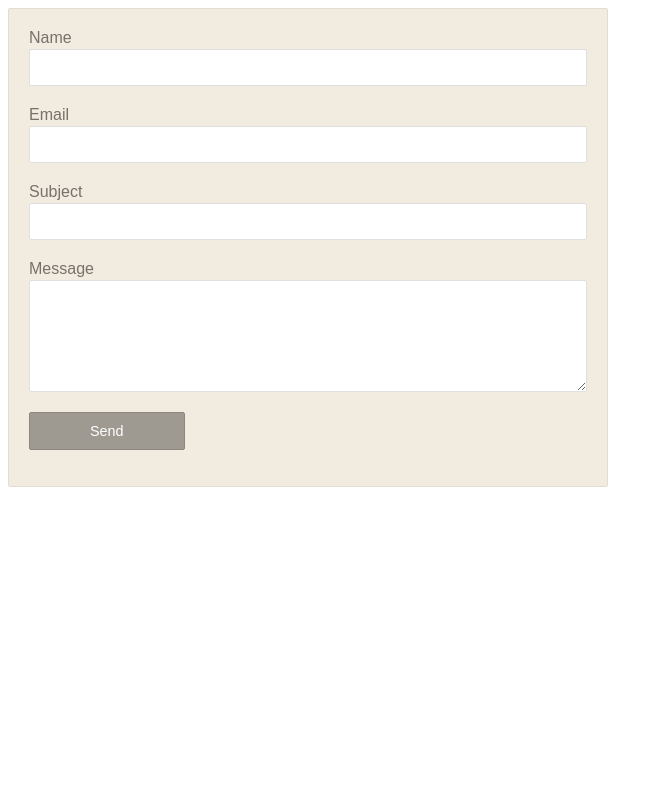
After one commit to teaspoon016/Gowell-Studio, a PHP site: page /forms/php-contact-form/send_contact_mail.php in a window 1280 px wide. The commit adds this page. Shown: the whole page, without its empty margins (0-663 px from the left). Run offline with PHP 8.4, Linux system fonts and the light colour scheme; some libraries are stand-ins or nearby versions.

Commit message:
email validation

```diff
--- a/assets/js/main.js
+++ b/assets/js/main.js
@@ -1,9 +1,3 @@
-/**
-* Template Name: EstateAgency - v4.9.1
-* Template URL: https://bootstrapmade.com/real-estate-agency-bootstrap-template/
-* Author: BootstrapMade.com
-* License: https://bootstrapmade.com/license/
-*/
 (function() {
   "use strict";
 
--- a/assets/vendor/php-email-form/validate.js
+++ b/assets/vendor/php-email-form/validate.js
@@ -58,9 +58,10 @@
       if (data.trim() == 'OK') {
         thisForm.querySelector('.sent-message').classList.add('d-block');
         thisForm.reset();
-      } else {
-        throw new Error(data ? data : 'Form submission failed and no error message returned from: ' + action);
       }
+      // else {
+      //   throw new Error(data ? data : 'Form submission failed and no error message returned from: ' + action);
+      // }
     })
     .catch((error) => {
       displayError(thisForm, error);
--- a/forms/contact.php
+++ b/forms/contact.php
@@ -7,7 +7,7 @@
   */
 
   // Replace contact@example.com with your real receiving email address
-  $receiving_email_address = 'contact@example.com';
+  $receiving_email_address = 'danieltambee@gmail.com';
 
   if( file_exists($php_email_form = '../assets/vendor/php-email-form/php-email-form.php' )) {
     include( $php_email_form );
--- /dev/null
+++ b/forms/php-contact-form/contact-view.php
@@ -0,0 +1,95 @@
+<html>
+<head>
+<title>Contact Us Form</title>
+<link rel="stylesheet" type="text/css" href="style.css" />
+</head>
+<body>
+    <div class="form-container">
+        <form name="frmContact" id="" frmContact"" method="post"
+            action="" enctype="multipart/form-data"
+            onsubmit="return validateContactForm()">
+
+            <div class="input-row">
+                <label style="padding-top: 20px;">Name</label> <span
+                    id="userName-info" class="info"></span><br /> <input
+                    type="text" class="input-field" name="userName"
+                    id="userName" />
+            </div>
+            <div class="input-row">
+                <label>Email</label> <span id="userEmail-info"
+                    class="info"></span><br /> <input type="text"
+                    class="input-field" name="userEmail" id="userEmail" />
+            </div>
+            <div class="input-row">
+                <label>Subject</label> <span id="subject-info"
+                    class="info"></span><br /> <input type="text"
+                    class="input-field" name="subject" id="subject" />
+            </div>
+            <div class="input-row">
+                <label>Message</label> <span id="userMessage-info"
+                    class="info"></span><br />
+                <textarea name="content" id="content"
+                    class="input-field" cols="60" rows="6"></textarea>
+            </div>
+            <div>
+                <input type="submit" name="send" class="btn-submit"
+                    value="Send" />
+
+                <div id="statusMessage">
+                        <?php
+                        if (! empty($message)) {
+                            ?>
+                            <p class='<?php echo $type; ?>Message'><?php echo $message; ?></p>
+                        <?php
+                        }
+                        ?>
+                    </div>
+            </div>
+        </form>
+    </div>
+
+    <script src="https://code.jquery.com/jquery-2.1.1.min.js"
+        type="text/javascript"></script>
+    <script type="text/javascript">
+        function validateContactForm() {
+            var valid = true;
+
+            $(".info").html("");
+            $(".input-field").css('border', '#e0dfdf 1px solid');
+            var userName = $("#userName").val();
+            var userEmail = $("#userEmail").val();
+            var subject = $("#subject").val();
+            var content = $("#content").val();
+
+            if (userName == "") {
+                $("#userName-info").html("Required.");
+                $("#userName").css('border', '#e66262 1px solid');
+                valid = false;
+            }
+            if (userEmail == "") {
+                $("#userEmail-info").html("Required.");
+                $("#userEmail").css('border', '#e66262 1px solid');
+                valid = false;
+            }
+            if (!userEmail.match(/^([\w-\.]+@([\w-]+\.)+[\w-]{2,4})?$/))
+            {
+                $("#userEmail-info").html("Invalid Email Address.");
+                $("#userEmail").css('border', '#e66262 1px solid');
+                valid = false;
+            }
+
+            if (subject == "") {
+                $("#subject-info").html("Required.");
+                $("#subject").css('border', '#e66262 1px solid');
+                valid = false;
+            }
+            if (content == "") {
+                $("#userMessage-info").html("Required.");
+                $("#content").css('border', '#e66262 1px solid');
+                valid = false;
+            }
+            return valid;
+        }
+</script>
+</body>
+</html>
--- /dev/null
+++ b/forms/php-contact-form/send_contact_mail.php
@@ -0,0 +1,30 @@
+<?php
+
+function strip_crlf($string)
+{
+    return str_replace("\r\n", "", $string);
+}
+
+if (! empty($_POST["send"])) {
+    $name = $_POST["name"];
+    $email = $_POST["userEmail"];
+    $subject = $_POST["subject"];
+    $content = $_POST["content"];
+
+    $toEmail = "admin@phppot_samples.com";
+    // CRLF Injection attack protection
+    $name = strip_crlf($name);
+    $email = strip_crlf($email);
+    if (! filter_var($email, FILTER_VALIDATE_EMAIL)) {
+        echo "The email address is invalid.";
+    } else {
+        // appending \r\n at the end of mailheaders for end
+        $mailHeaders = "From: " . $name . "<" . $email . ">\r\n";
+        if (mail($toEmail, $subject, $content, $mailHeaders)) {
+            $message = "Your contact information is received successfully.";
+            $type = "success";
+        }
+    }
+}
+require_once "contact-view.php";
+?>
--- /dev/null
+++ b/forms/php-contact-form/style.css
@@ -0,0 +1,69 @@
+body {
+    font-family: Arial;
+    width: 600px;
+}
+
+.form-container {
+    background: #f1ecdf;
+    border: #e2ddd2 1px solid;
+    padding: 20px;
+    border-radius: 2px;
+}
+
+.input-row {
+    margin-bottom: 20px;
+}
+
+.input-row label {
+    color: #75726c;
+}
+
+.input-field {
+    width: 100%;
+    border-radius: 2px;
+    padding: 10px;
+    border: #e0dfdf 1px solid;
+    box-sizing: border-box;
+    margin-top: 2px;
+}
+
+.span-field {
+    font: Arial;
+    font-size: small;
+    text-decoration: none;
+}
+
+.btn-submit {
+    padding: 10px 60px;
+    background: #9e9a91;
+    border: #8c8880 1px solid;
+    color: #ffffff;
+    font-size: 0.9em;
+    border-radius: 2px;
+    cursor: pointer;
+}
+
+.errorMessage {
+    background-color: #e66262;
+    border: #AA4502 1px solid;
+    padding: 5px 10px;
+    color: #FFFFFF;
+    border-radius: 3px;
+}
+
+.successMessage {
+    background-color: #9fd2a1;
+    border: #91bf93 1px solid;
+    padding: 5px 10px;
+    color: #3d503d;
+    border-radius: 3px;
+    cursor: pointer;
+    font-size: 0.9em;
+}
+
+.info {
+    font-size: .8em;
+    color: #e66262;
+    letter-spacing: 2px;
+    padding-left: 5px;
+}
```
Also changed, not shown: contact.html (+7 -5 lines), forms/php-contact-form/index.php (added, +17 -0 lines), index.html (+15 -15 lines), assets/vendor/bootstrap/js/bootstrap.bundle.js, 2 other files.
